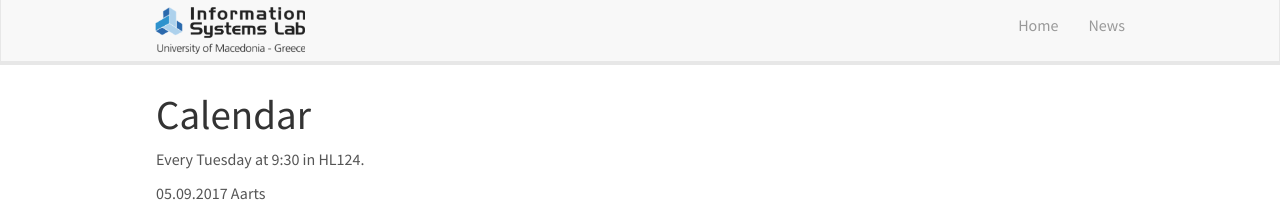
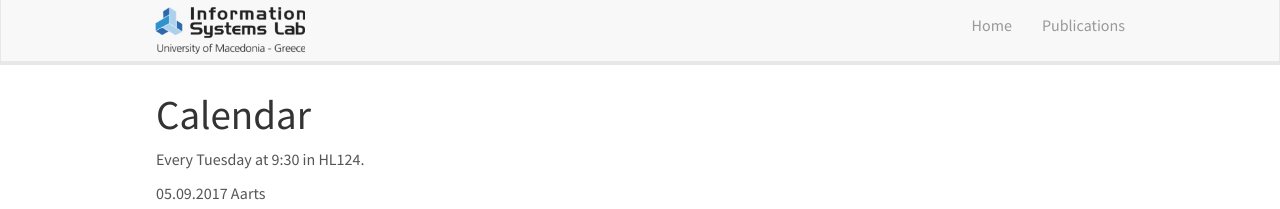
Before and after one commit to vrthanasis/vrthanasis.github.io, a Jekyll site: the page built from _pages/mini_lecture_series.md, in a window 1280 px wide. Shown: the top 209 px of the page. Built offline with Jekyll 4.4.1, drawn with Linux system fonts in a browser that asks for light colours; nearby versions of some CDN libraries.

Commit message:
Update header.html

```diff
--- a/_includes/header.html
+++ b/_includes/header.html
@@ -13,7 +13,7 @@
 	<div class="collapse navbar-collapse" id="navbar-collapse-1">
 	  <ul class="nav navbar-nav navbar-right">
 		<li><a href="{{ site.url }}{{ site.baseurl }}/">Home</a></li>
-		<li><a href="{{ site.url }}{{ site.baseurl }}/allnews.html">News</a></li>
+		<li><a href="{{ site.url }}{{ site.baseurl }}/allnews.html">Publications</a></li>
 		<!--<li><a href="{{ site.url }}{{ site.baseurl }}/team">Team</a></li>-->
 		<!--<li><a href="{{ site.url }}{{ site.baseurl }}/vacancies">Vacancies</a></li>-->
 		<!--<li><a href="{{ site.url }}{{ site.baseurl }}/publications">Publications</a></li>-->
```
